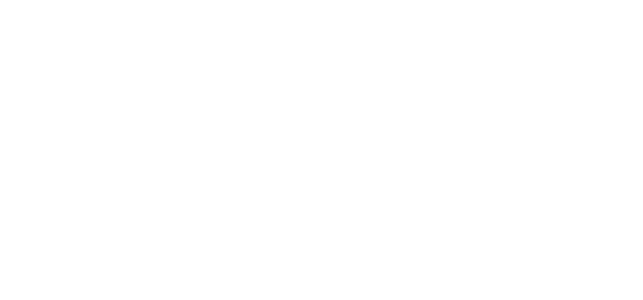
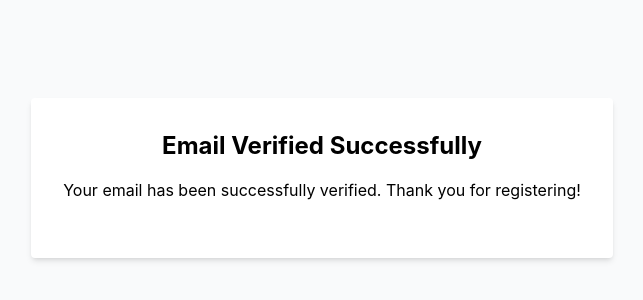
Before and after one commit to JupitLunar/website, a React (Create React App) app: page /complete in a window 1280 px wide. Before the commit this address had no page. Shown: the part 222-522 px from the top of the page, without its empty margins (318-961 px from the left). Built offline with nearby package versions, Linux system fonts and the light colour scheme.

Commit message:
Updated link

```diff
--- a/src/App.tsx
+++ b/src/App.tsx
@@ -9,7 +9,8 @@
     <BrowserRouter>
       <Routes>
         <Route path="/" element={<Home />} />
-        <Route path="/momaiagent/complete" element={<Complete />} />
+        {/* <Route path="/momaiagent/complete" element={<Complete />} /> */}
+        <Route path="/complete" element={<Complete />} />
       </Routes>
     </BrowserRouter>
   );
--- a/src/pages/momaiagent/complete.tsx
+++ b/src/pages/momaiagent/complete.tsx
@@ -6,7 +6,6 @@
       <div className="bg-white p-8 rounded shadow-md text-center">
         <h1 className="text-2xl font-bold mb-4">Email Verified Successfully</h1>
         <p className="mb-6">Your email has been successfully verified. Thank you for registering!</p>
-        <a href="/login" className="text-blue-500 hover:underline">Go to Login</a>
       </div>
     </div>
   );
```
